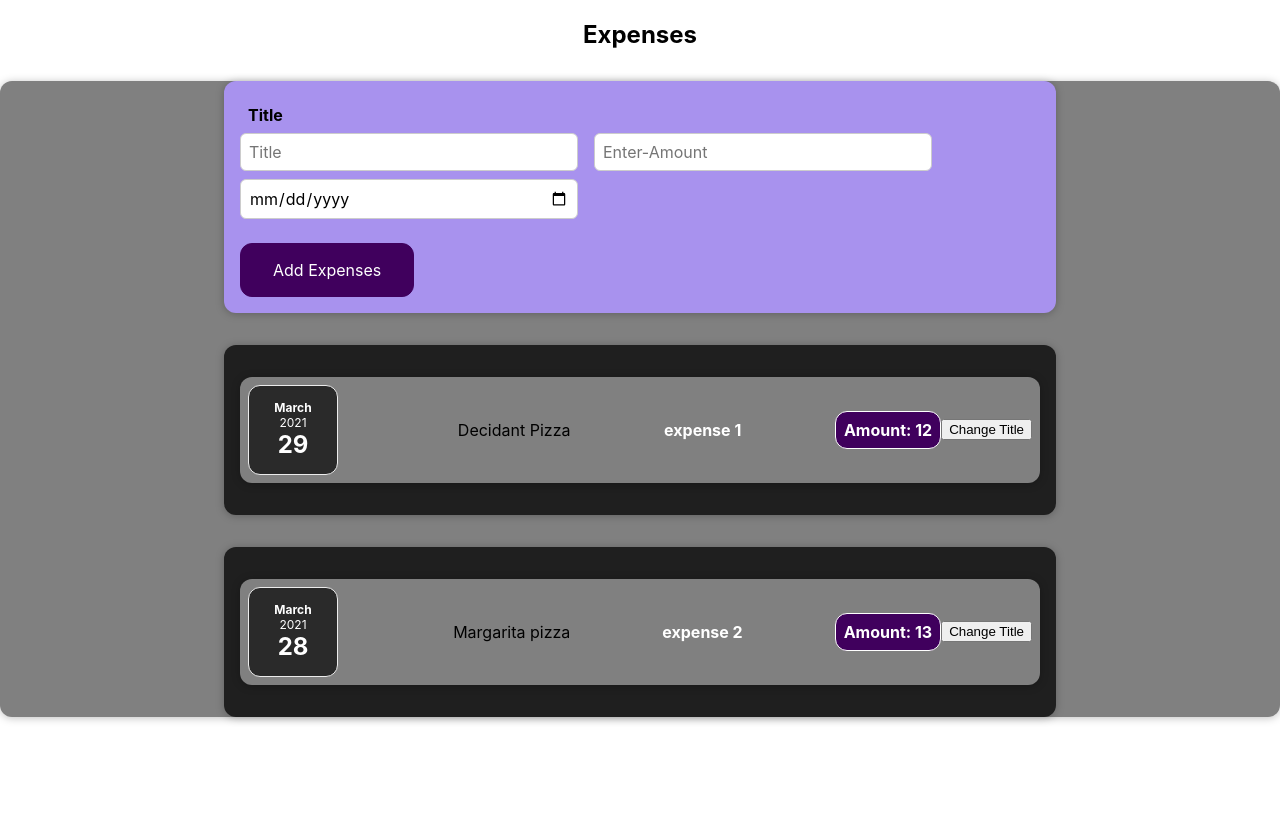
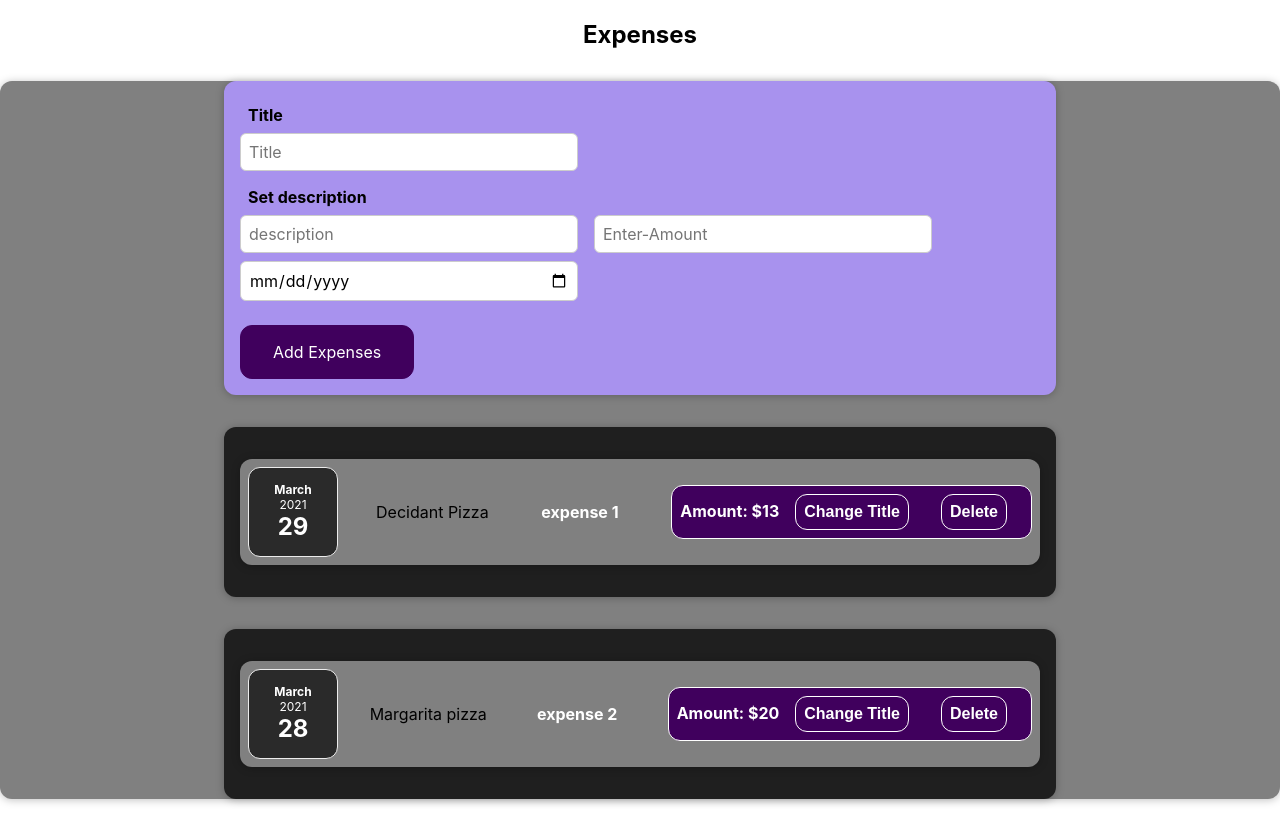
Before and after one commit to troias/expenses-example, a React (Create React App) app: page / in a window 1280 px wide. Before the commit the page ends 800 px from the top, so only its background shows below. Built offline with nearby package versions, Linux system fonts and the light colour scheme.

Commit message:
added a few things

```diff
--- a/src/App.js
+++ b/src/App.js
@@ -1,52 +1,52 @@
 import { useState } from "react"
-import ExpenseList from './components/expense/ExpenseList/ExpenseList';
-import './App.css';
-import Card from './components//Ui/Card'
-import NewExpense from './components/expense/NewExpense/NewExpense'
+import ExpenseList from "./components/expense/ExpenseList/ExpenseList"
+import "./App.css"
+import Card from "./components//Ui/Card"
+import NewExpense from "./components/expense/NewExpense/NewExpense"
 
 function App() {
-
-  const expenses = [{
+  const expenses = [
+    {
       date: new Date(2021, 2, 29),
       description: "Decidant Pizza",
-    titles: "expense 1",
-    amount: "12",
-    id: Math.random()
+      title: "expense 1",
+      amount: 13,
+      id: Math.random(),
     },
     {
       date: new Date(2021, 2, 28),
       description: "Margarita pizza",
-    titles: "expense 2",
-    amount: "13",
-    id: Math.random()
-  }]
+      title: "expense 2",
+      amount: 20,
+      id: Math.random(),
+    },
+  ]
 
   const [expense, setExpense] = useState(expenses)
 
-
   const expenseHandler = (obj) => {
-
-
     setExpense((prevState) => {
       return [obj, ...prevState]
     })
-      console.log(obj)
+    console.log("expenseHandler", expenseHandler)
+  }
 
+  const deleteHandler = (id) => {
+    setExpense((prevState) => {
+      return prevState.filter((expenseItem) => {
+        return expenseItem.id !== id
+      })
+    })
   }
 
   const titleHandler = (id) => {
+    const expenseCopy = [...expense]
 
-    const expenseCopy = [
-      ...expense
-    ]
+    expenseCopy.map((expense) => id === expense.id && (expense.title = "Pizza"))
 
-    expenseCopy.map(expense => id === expense.id && (expense.titles = "Pizza"))
-
-    setExpense(expenseCopy => {
-      return [ ...expenseCopy]
+    setExpense((expenseCopy) => {
+      return [...expenseCopy]
     })
-
-
   }
 
   console.log("expense", expense)
@@ -55,12 +55,15 @@ function App() {
     <div className="App">
       <h2>Expenses</h2>
       <Card>
-        <NewExpense expensehandler={expenseHandler}/>
-        <ExpenseList title={titleHandler} expense={expense}  />
+        <NewExpense expensehandler={expenseHandler} />
+        <ExpenseList
+          title={titleHandler}
+          expense={expense}
+          delete={deleteHandler}
+        />
       </Card>
-
     </div>
-  );
+  )
 }
 
-export default App;
+export default App
--- a/src/components/expense/ExpenseItem/ExpenseItem.js
+++ b/src/components/expense/ExpenseItem/ExpenseItem.js
@@ -1,27 +1,43 @@
-import React from 'react'
-import styles from './ExpenseItem.module.css'
-import ExpenseDate from '../ExpenseDate/ExpenseDate'
-import Card from '../../Ui/Card'
+import React from "react"
+import styles from "./ExpenseItem.module.css"
+import ExpenseDate from "../ExpenseDate/ExpenseDate"
+import Card from "../../Ui/Card"
 
 const ExpenseItem = (props) => {
-    const { expenses: { date, description, titles: title, amount, id } } = props
-
+  const {
+    expenses: { date, description, title, amount, id },
+  } = props
 
   const titleHandler = (id) => {
     props.title(id)
   }
 
+  const deleteHandler = (id) => {
+    props.delete(id)
+  }
+
   return (
-        <Card className={styles.expenseItem} >
-            <ExpenseDate date={date}/>
+    <Card className={styles.expenseItem}>
+      <ExpenseDate date={date} />
       <div className={styles.expenseItem__description} key={id}>
         {description}
       </div>
-            <h2 > {title}</h2>
+      <h2> {title}</h2>
       <div className={styles.expenseItem__price}>
-                Amount: {amount}
+        Amount: ${amount}
+        <button
+          className={styles.expenseItem__Button}
+          onClick={() => titleHandler(id)}
+        >
+          Change Title
+        </button>
+        <button
+          className={styles.expenseItem__Button}
+          onClick={() => deleteHandler(id)}
+        >
+          Delete
+        </button>
       </div>
-            <button onClick={() => titleHandler(id)}>Change Title</button>
     </Card>
   )
 }
--- a/src/components/expense/ExpenseItem/ExpenseItem.module.css
+++ b/src/components/expense/ExpenseItem/ExpenseItem.module.css
@@ -37,6 +37,19 @@
     border-radius: 12px;
   }
 
+  .expenseItem__Button {
+    background-color: #40005d;
+    border: 1px solid white;
+    padding: 0.5rem;
+    border-radius: 12px;
+    color: white;
+    font-size: 1rem;
+    font-weight: bold;
+    cursor: pointer;
+    margin-right: 1rem;
+    margin-left: 1rem
+  }
+
   @media (min-width: 580px) {
     .expense-item__description {
       flex-direction: row;
--- a/src/components/expense/ExpenseList/ExpenseList.js
+++ b/src/components/expense/ExpenseList/ExpenseList.js
@@ -1,30 +1,28 @@
-import React from "react";
-import ExpenseItem from "../../expense/ExpenseItem/ExpenseItem";
-import styles from "./Expenses.module.css";
-import Card from "../../Ui/Card";
+import React from "react"
+import ExpenseItem from "../../expense/ExpenseItem/ExpenseItem"
+import styles from "./Expenses.module.css"
+import Card from "../../Ui/Card"
 
 const ExpenseList = (props) => {
-
-  const { expense } = props;
+  const { expense } = props
 
   return (
     <>
       {expense.map((expenseItem) => {
         return (
-          <li key={expenseItem.id} style={{listStyleType: "none"}}>
+          <li key={expenseItem.id} style={{ listStyleType: "none" }}>
             <Card className={styles.expenses}>
-
-                <ExpenseItem title={props.title} expenses={expenseItem} />
-
-
+              <ExpenseItem
+                title={props.title}
+                delete={props.delete}
+                expenses={expenseItem}
+              />
             </Card>
-            </li>
-
-
-        );
+          </li>
+        )
       })}
     </>
-  );
-};
+  )
+}
 
-export default ExpenseList;
+export default ExpenseList
--- a/src/components/expense/NewExpense/ExpenseForm.js
+++ b/src/components/expense/NewExpense/ExpenseForm.js
@@ -1,8 +1,7 @@
-import React, { useState } from 'react'
-import styles from './ExpenseForm.module.css'
+import React, { useState } from "react"
+import styles from "./ExpenseForm.module.css"
 
 const ExpenseForm = (props) => {
-
   const [title, setTitle] = useState()
   const [number, setNumber] = useState()
   const [date, setDate] = useState()
@@ -12,36 +11,51 @@ const ExpenseForm = (props) => {
     event.preventDefault()
 
     const obj = {
-
       title: title,
-            number: +number,
+      amount: +number,
       date: new Date(date),
       id: Math.random(),
-            description: description
-
+      description: description,
     }
     props.handler(obj)
     // console.log(obj)
   }
   return (
-
-        <form onSubmit={submitHandler} action="" >
+    <form onSubmit={submitHandler} action="">
       <div className={styles.newExpense__controls}>
-                <div className={`${styles['newExpense__control']}`}>
-                    <label >Title</label>
-                    <input type="text" placeholder="Title" onChange={(event) => setTitle(event.target.value)} />
-                    <input type="number" placeholder="Enter-Amount" min="0.01" step="0.01" onChange={(event) => setNumber(event.target.value)} />
+        <div className={`${styles["newExpense__control"]}`}>
+          <label>Title</label>
+          <input
+            type="text"
+            placeholder="Title"
+            onChange={(event) => setTitle(event.target.value)}
+          />
+          <label>Set description</label>
+          <input
+            type="text"
+            placeholder="description"
+            onChange={(event) => setDescription(event.target.value)}
+          />
+          <input
+            type="number"
+            placeholder="Enter-Amount"
+            min="0.01"
+            step="0.01"
+            onChange={(event) => setNumber(event.target.value)}
+          />
           {/* <input type="text" min="0.01" step="0.01" onChange={(event) => setDescription(event.target.value)} /> */}
-                    <input type="date" min="2019-01-01" max="2022-12-31" onChange={(event) => setDate(event.target.value)} />
-
-
+          <input
+            type="date"
+            min="2019-01-01"
+            max="2022-12-31"
+            onChange={(event) => setDate(event.target.value)}
+          />
         </div>
-                <button className={styles.newExpense__controls__actions} type="submit">Add Expenses</button>
+        <button className={styles.newExpense__controls__actions} type="submit">
+          Add Expenses
+        </button>
       </div>
-
-
     </form>
-
   )
 }
 
```
Also changed, not shown: src/components/expense/NewExpense/NewExpense.js (+8 -9 lines). Lines whose indentation alone changed are shown as unchanged.
